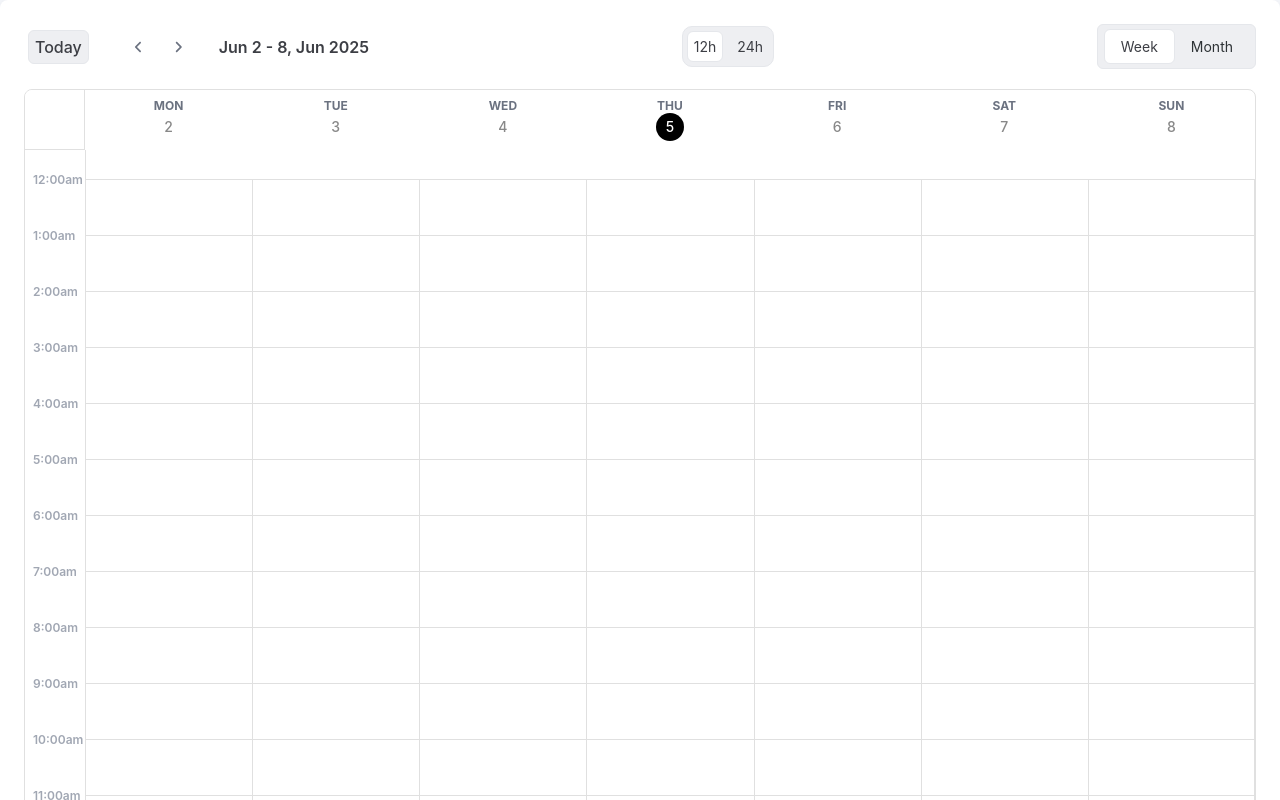
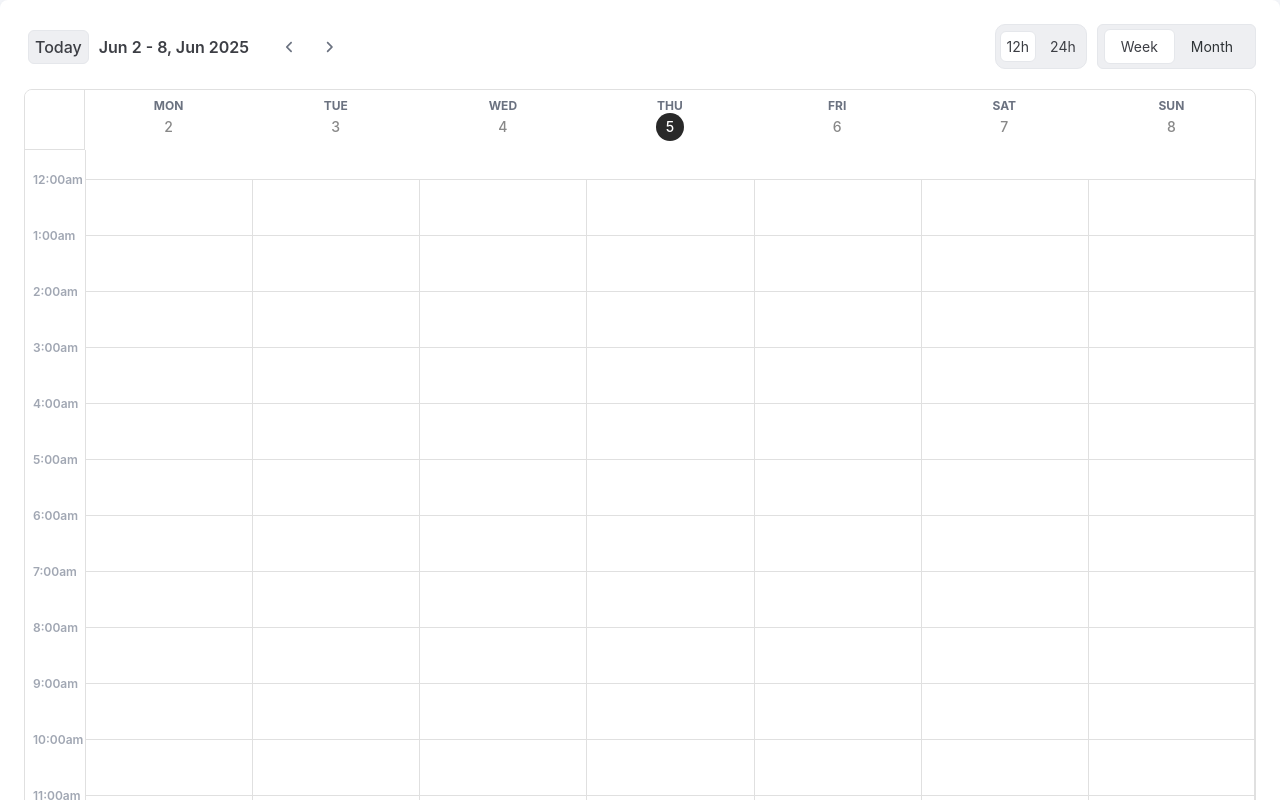
Before and after one commit to Amit-Kumar-Keshri/Calendar-app, a React (Vite) app: page / in a window 1280 px wide. Shown: the top 800 px of the page. Built offline with nearby package versions, Linux system fonts and the light colour scheme; no server answers.

Commit message:
updated code of week view

```diff
--- a/src/components/WeekView.tsx
+++ b/src/components/WeekView.tsx
@@ -158,6 +158,7 @@ const WeekView: React.FC<WeekViewProps> = ({ events, onSwitchView }) => {
           <button onClick={handleToday} className="weekview-nav-btn">
             today
           </button>
+          <h2 className="weekview-title">{formatWeekRange()}</h2>
           <span className="button-arrow">
             <button
               onClick={navigateToPreviousWeek}
@@ -169,10 +170,9 @@ const WeekView: React.FC<WeekViewProps> = ({ events, onSwitchView }) => {
               <FontAwesomeIcon icon={faAngleRight} />
             </button>
           </span>
-
-          <h2 className="weekview-title">{formatWeekRange()}</h2>
         </div>
         {/* 12h/24h Toggle */}
+        <div className="right-view">
           <div className="weekview-toggle-container">
             <button
               onClick={() => setTimeFormat("12h")}
@@ -193,7 +193,10 @@ const WeekView: React.FC<WeekViewProps> = ({ events, onSwitchView }) => {
           </div>
           {/* Switch buttons */}
           <div className="weekview-switch">
-          <button className="weekview-switch-btn weekview-switch-week" disabled>
+            <button
+              className="weekview-switch-btn weekview-switch-week"
+              disabled
+            >
               week
             </button>
             <button
@@ -202,6 +205,7 @@ const WeekView: React.FC<WeekViewProps> = ({ events, onSwitchView }) => {
             >
               month
             </button>
+          </div>
         </div>
       </div>
       {/* Week View Grid */}
@@ -288,7 +292,7 @@ const WeekView: React.FC<WeekViewProps> = ({ events, onSwitchView }) => {
                 className="weekview-header-cell-date-number"
                 style={{
                   color: isToday ? "#fff" : "#888",
-                  background: isToday ? "#000" : "transparent",
+                  background: isToday ? "#292929" : "transparent",
                   borderRadius: isToday ? "50%" : "none",
                 }}
               >
```
Lines whose indentation alone changed are shown as unchanged.
